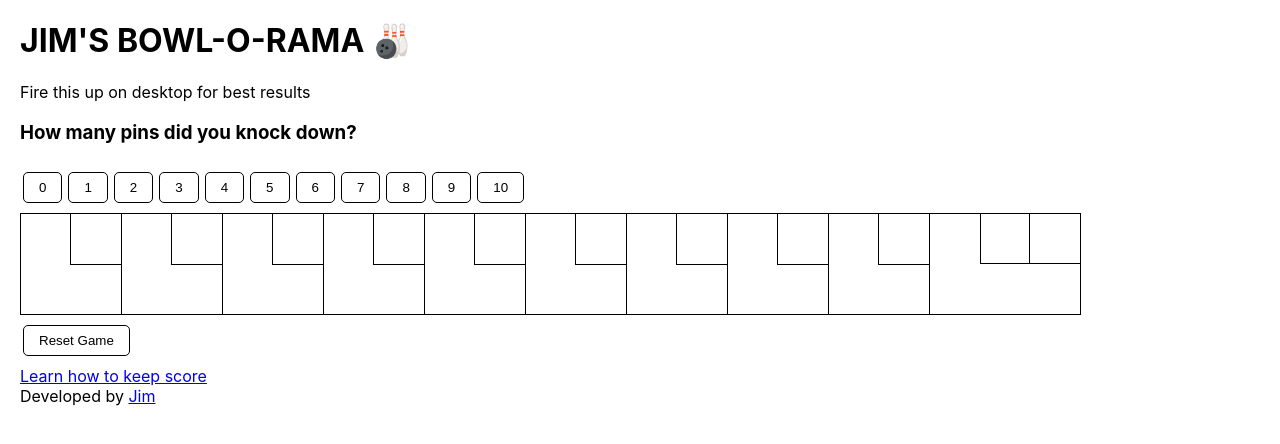
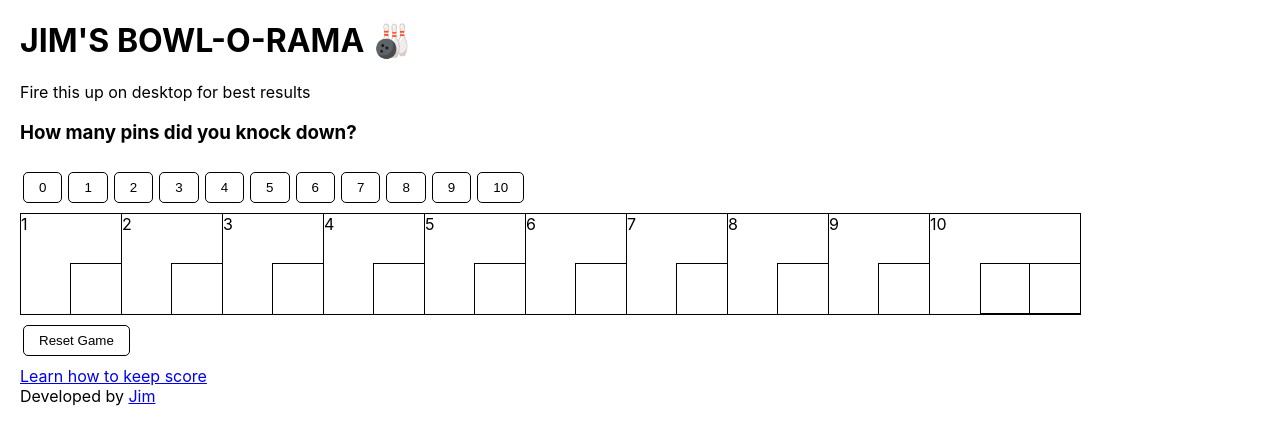
Before and after one commit to jimburch/bowling-scorecard, a React (Create React App) app: page / in a window 1280 px wide. Shown: the top 444 px of the page. Built offline with nearby package versions, Linux system fonts and the light colour scheme; the HTML template or start-up script is replaced by a standard one.

Commit message:
fixed endframe bug

```diff
--- a/src/components/Input.js
+++ b/src/components/Input.js
@@ -9,7 +9,6 @@ function Input({ boxScore, setBoxScore, toggle, setToggle, reset, setReset }) {
 		setPins(10);
 		setFrame(1);
 		setReset(false);
-		console.log('render');
 	}, [reset]);
 
 	function renderPins(pins) {
@@ -208,7 +207,7 @@ function Input({ boxScore, setBoxScore, toggle, setToggle, reset, setReset }) {
 	return (
 		<div className="input">
 			<h3>How many pins did you knock down?</h3>
-			{pinChoices}
+			<div className="pin-choices">{pinChoices}</div>
 		</div>
 	);
 }
--- a/src/components/Scorecard.js
+++ b/src/components/Scorecard.js
@@ -5,6 +5,7 @@ function Scorecard({ boxScore, setBoxScore }) {
 		const frameArray = [1, 2, 3, 4, 5, 6, 7, 8, 9];
 		return frameArray.map((frame, index) => (
 			<div className="frame" key={index}>
+				<div className="frame-number">{frame}</div>
 				<div className="frame-top-row">
 					<div className="turn-one">{boxScore[frame][0]}</div>
 					<div className="turn-two">{boxScore[frame][1]}</div>
@@ -17,7 +18,6 @@ function Scorecard({ boxScore, setBoxScore }) {
 	const frames = renderScorecard();
 
 	function renderFinalScore() {
-		console.log(boxScore);
 		// open
 		if (boxScore[11][1] && boxScore[10][3] + boxScore[11][3] < 10) {
 			return boxScore[11][2];
@@ -45,6 +45,7 @@ function Scorecard({ boxScore, setBoxScore }) {
 			<div className="frames-container">
 				{frames}
 				<div className="last-frame" value={10}>
+					<div className="frame-number">10</div>
 					<div className="last-frame-top-row">
 						<div className="last-turn-one">{boxScore[10][1]}</div>
 						<div className="last-turn-two">{boxScore[11][1]}</div>
```
